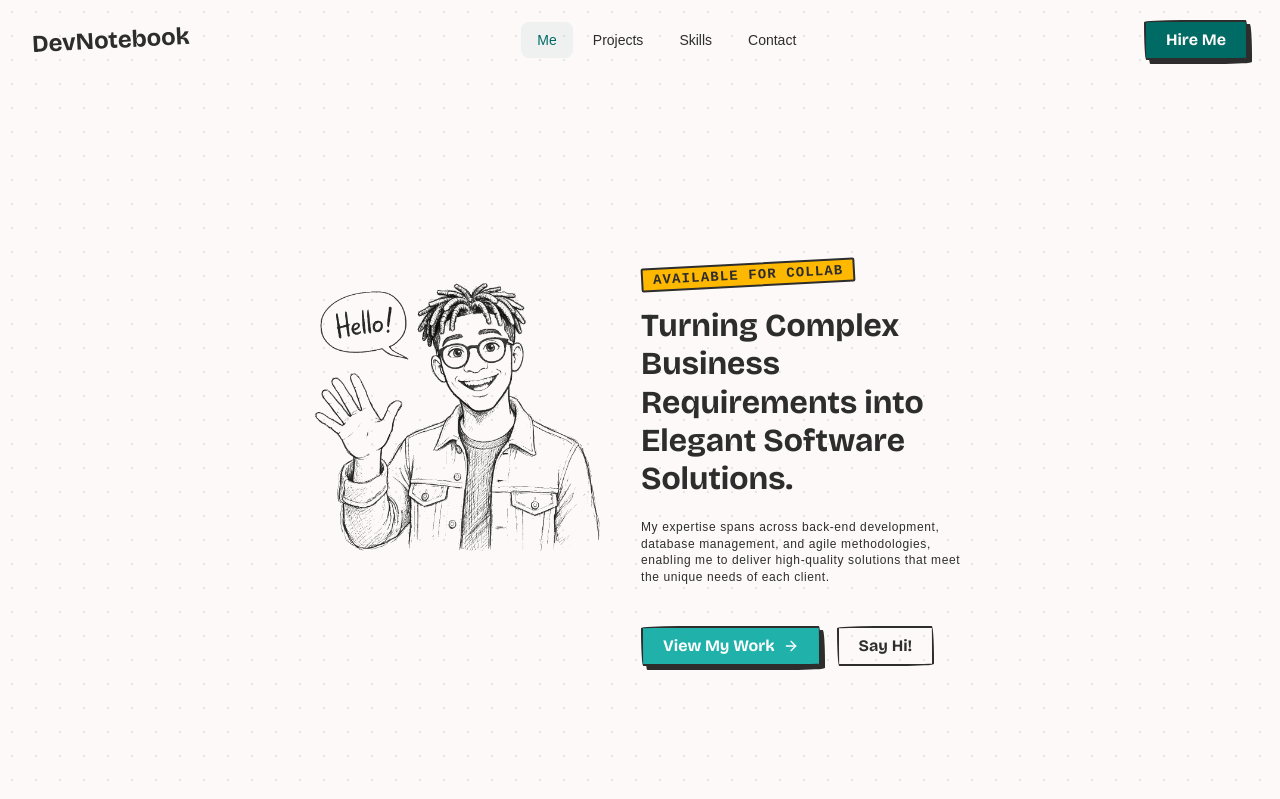
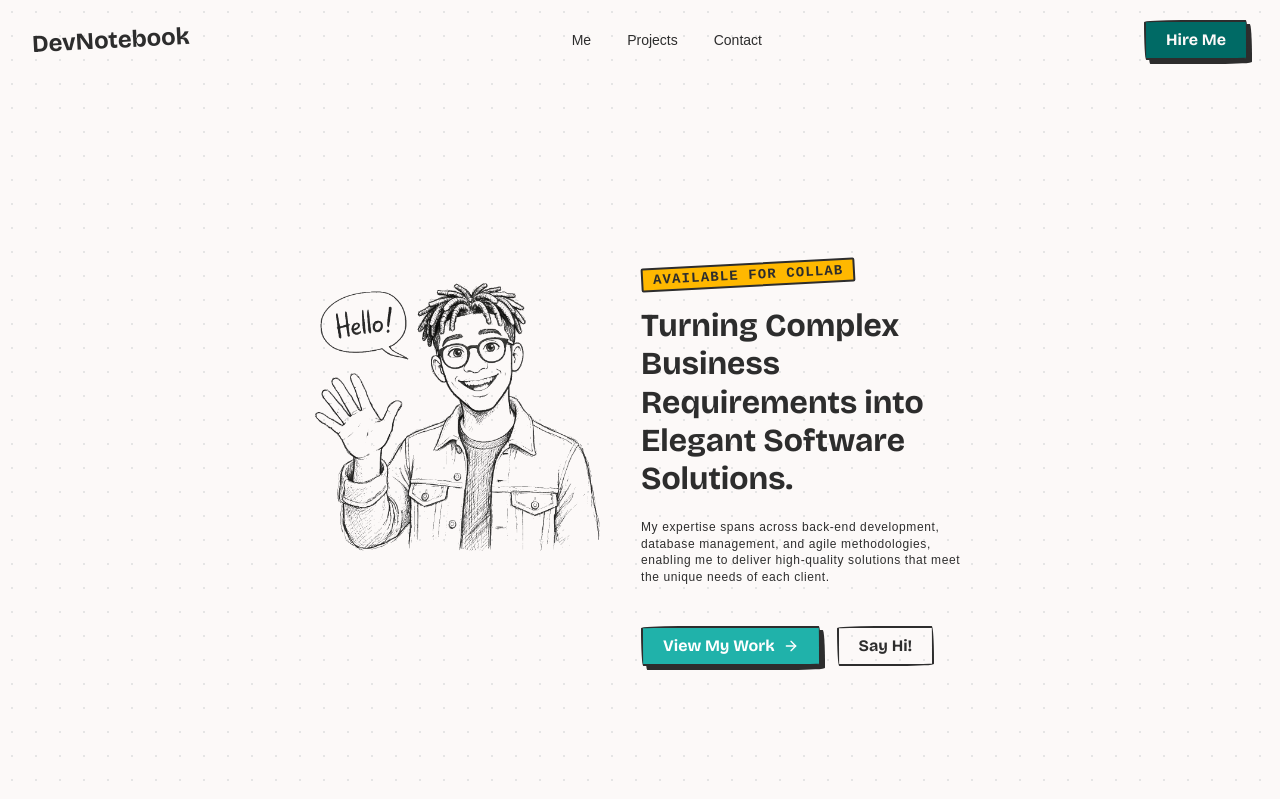
Before and after one commit to KeanuKapank/Personal-Portfolio, a React (Vite) app: page / in a window 1280 px wide. Shown: the top 799 px of the page. Built offline with nearby package versions, Linux system fonts and the light colour scheme.

Commit message:
Chore: Update navigation links to use HashLink for smooth scrolling and add section IDs (#11)

```diff
--- a/package.json
+++ b/package.json
@@ -16,6 +16,7 @@
     "react": "^19.2.6",
     "react-dom": "^19.2.6",
     "react-router-dom": "^7.15.1",
+    "react-router-hash-link": "^2.4.3",
     "tailwindcss": "^4.3.0"
   },
   "devDependencies": {
--- a/src/components/home/AboutMeSection.tsx
+++ b/src/components/home/AboutMeSection.tsx
@@ -10,7 +10,7 @@ const AboutMeSection = () => {
   ];
 
   return (
-    <section className="bg-gray-100 py-12">
+    <section className="bg-gray-100 py-12" id="aboutme">
       <div className="container mx-auto px-4">
         <Title name="About Me" extra="Buoyant" />
         <div className="container-popout py-12 px-6">
--- a/src/components/home/ContactMeSection.tsx
+++ b/src/components/home/ContactMeSection.tsx
@@ -24,7 +24,7 @@ const contactDetails: IContactDetail[] = [
 
 const ContactMeSection = () => {
   return (
-    <section className="bg-gray-100 pt-1 pb-6">
+    <section className="bg-gray-100 pt-1 pb-6" id="contact">
       <div className="container mx-auto px-4">
         <Title name="Drop A Note" />
         <div className="container-popout py-12 px-6 sm:flex flex-row gap-4 w-full">
--- a/src/components/home/HeroSection.tsx
+++ b/src/components/home/HeroSection.tsx
@@ -5,7 +5,7 @@ import { motion } from 'framer-motion';
 
 export default function HeroSection({ }) {
   return (
-    <section className="relative min-h-screen flex items-center overflow-hidden">
+    <section className="relative min-h-screen flex items-center overflow-hidden" id="hero">
       {/* Background */}
       <div className="relative max-w-7xl mx-auto px-6 lg:px-8 py-8 lg:pt-40">
         <div className="max-w-2xl flex flex-col sm:flex-row gap-8">
--- a/src/components/home/MyWorkSection.tsx
+++ b/src/components/home/MyWorkSection.tsx
@@ -64,7 +64,7 @@ const projects: IProjectProps[] = [
 
 const MyWorkSection = () => {
   return (
-    <section className="bg-gray-100 py-12">
+    <section className="bg-gray-100 py-12" id="projects">
       <div className="container mx-auto px-4">
         <Title name="My Work" />
         <p className="text-caption italic">
--- a/src/layout/NavBar.tsx
+++ b/src/layout/NavBar.tsx
@@ -2,17 +2,17 @@ import { useState, useEffect } from 'react';
 import { Link, useLocation } from 'react-router-dom';
 import { motion, AnimatePresence } from 'framer-motion';
 import { Menu, X } from 'lucide-react';
+import { HashLink } from "react-router-hash-link";
 
 const navLinks = [
-  { label: 'Me', path: '/' },
-  { label: 'Projects', path: '/projects' },
-  { label: 'Skills', path: '/skills' },
-  { label: 'Contact', path: '/contact' },
+  { label: 'Me', path: '#aboutme' },
+  { label: 'Projects', path: '#projects' },
+  { label: 'Contact', path: '#contact' },
 ];
 
 export default function NavBar() {
   const [isOpen, setIsOpen] = useState(false);
-  const [scrolled, setScrolled] = useState(false);
+  const [_, setScrolled] = useState(false);
   const location = useLocation();
 
   useEffect(() => {
@@ -35,7 +35,9 @@ export default function NavBar() {
 
           <div className="hidden md:flex items-center gap-1">
             {navLinks.map(link => (
-              <Link
+              <HashLink
+                smooth
+                offset={-80}
                 key={link.path}
                 to={link.path}
                 className={`px-4 py-2 rounded-lg text-sm font-medium transition-all duration-200 ${
@@ -45,16 +47,20 @@ export default function NavBar() {
                 }`}
               >
                 {link.label}
-              </Link>
+              </HashLink>
             ))}
           </div>
 
           <div className="hidden md:flex items-center gap-3">
-            <Link to="/contact">
+            <HashLink
+              smooth
+              offset={-80}
+              to="#contact"
+            >
               <button className="btn bg-primary text-background">
                 Hire Me
               </button>
-            </Link>
+            </HashLink>
           </div>
 
           <button
@@ -88,8 +94,8 @@ export default function NavBar() {
                   {link.label}
                 </Link>
               ))}
-              <Link to="/contact" className="block pt-2">
-                <button className="btn w-full rounded-full font-medium">
+              <Link to="#contact" className="block pt-2">
+                <button className="btn bg-primary text-white w-full rounded-full font-medium">
                   Hire Me
                 </button>
               </Link>
```
Also changed, not shown: 1 other file (tests, documents, lock files or other folders).
